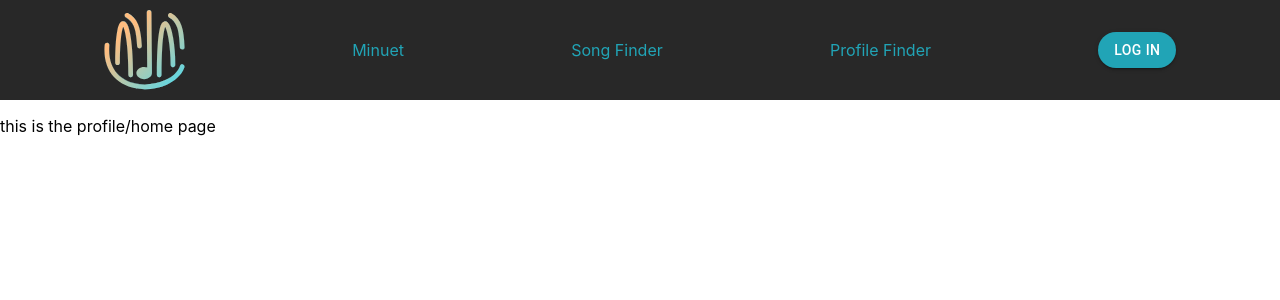
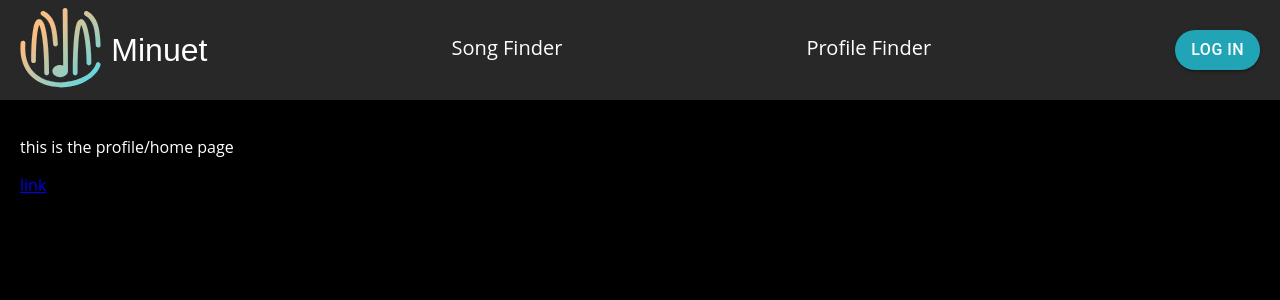
Before and after one commit to jakobreinwald/cs-130-project, a React (Create React App) app in the folder minuet/: page / in a window 1280 px wide. Shown: the top 300 px of the page. Built offline with nearby package versions, Linux system fonts and the light colour scheme.

Commit message:
create animations for mouse hover for nav bar links

```diff
--- a/minuet/src/App.css
+++ b/minuet/src/App.css
@@ -36,3 +36,9 @@
     transform: rotate(360deg);
   }
 }
+
+body {
+  font-family: 'Open Sans', sans-serif;
+  background-color: black;
+  color: white;
+}
--- a/minuet/src/App.js
+++ b/minuet/src/App.js
@@ -7,25 +7,13 @@ import UserProfile from './pages/userProfile';
 
 function App() {
   return (
-    // <div className="App">
-    //   <NavBar />
-    // </div>
     <div>
-      {/* <div id='navigation'>
-        <h1 id='headerTitle'>Joe Bruin</h1>
-        <div>
-          <Link to='/'>Minuet</Link>
-          <Link to='/song-finder'>Song Finder</Link>
-          <Link to='/profile-finder'>Experience</Link>
-        </div>
-      </div> */}
-      <div id='content'>
-        <Routes>
-          <Route path='/' element={<UserProfile />} />
-          <Route path='/song-finder' element={<SongFinder />} />
-          <Route path='/profile-finder' element={<ProfileFinder />} />
-        </Routes>
-      </div>
+      <NavBar />
+      <Routes>
+        <Route path='/' element={<UserProfile />} />
+        <Route path='/song-finder' element={<SongFinder />} />
+        <Route path='/profile-finder' element={<ProfileFinder />} />
+      </Routes>
     </div>
   );
 }
--- a/minuet/src/components/navbar.css
+++ b/minuet/src/components/navbar.css
@@ -3,7 +3,6 @@
     background-color: #282828;
     display: flex;
     flex-direction: row;
-    /* justify-content: center; */
     align-items: center;
     padding: 0 20px;
 }
@@ -12,32 +11,84 @@
     width: 100%;
     display: flex;
     flex-direction: row;
-    justify-content: space-around;
+    justify-content: space-between;
     align-items: center;
 }
 
-.navbarButton {
+.navbarAppLogoName {
+    display: flex;
+    flex-direction: row;
+    gap: 10px;
+    align-items: center;
+}
+
+.navbarLogo{
+    height: 80px;
+}
+
+.navbarAppName{
     color: white;
     text-decoration: none;
-    display: flex;
+    font-family: 'Poppins', sans-serif;
+    font-weight: 500;
+    font-size: 32px;
 }
 
 .logInOutButton {
     background-color: #21A4B6 !important;
     border-radius: 30px !important;
-    /* :hover {
-        color: #a4ecf5
-    } */
+    font-size: 16px !important;
+    font-weight: 500 !important;
 }
 
-a.navbarButton{
-    box-shadow: inset 0 0 0 0 #21A4B6;
+a.navbarLink {
+    overflow: hidden;
+    position: relative;
+    display: inline-block;
+    color: white;
+    font-size: 20px;
+}
+
+a.navbarLink::before,
+a.navbarLink::after {
+    content: '';
+    position: absolute;
+    width: 100%;
+    left: 0;
+}
+a.navbarLink::before {
+    background-color: #21A4B6;
+    height: 2px;
+    bottom: 0;
+    transform-origin: 100% 50%;
+    transform: scaleX(0);
+    transition: transform .3s cubic-bezier(0.76, 0, 0.24, 1);
+}
+
+a.navbarLink::after {
+    content: attr(data-replace);
+    height: 100%;
+    top: 0;
+    transform-origin: 100% 50%;
+    transform: translate3d(200%, 0, 0);
+    transition: transform .3s cubic-bezier(0.76, 0, 0.24, 1);
     color: #21A4B6;
-    margin: 0 -.25rem;
-    padding: 0 .25rem;
-    transition: color .3s ease-in-out, box-shadow .3s ease-in-out;
-  }
-  a:hover {
-    box-shadow: inset 100px 0 0 0 #21A4B6;
-    color: white;
-  }
+}
+
+a.navbarLink:hover::before {
+    transform-origin: 0% 50%;
+    transform: scaleX(1);
+}
+
+a.navbarLink:hover::after {
+    transform: translate3d(0, 0, 0);
+}
+
+a.navbarLink span {
+    display: inline-block;
+    transition: transform .3s cubic-bezier(0.76, 0, 0.24, 1);
+}
+
+a.navbarLink:hover span {
+    transform: translate3d(-200%, 0, 0);
+}
--- a/minuet/src/components/navbar.js
+++ b/minuet/src/components/navbar.js
@@ -15,11 +15,21 @@ function LogInOutButton () {
 function NavBar () {
     return (
         <div className='navbar'>
+
             <div className='navbarContent'>
-                <img src={MinuetLogo} alt='logo' className='navbarLogo' height={80}/>
-                <Link to='/' className="navbarButton">Minuet</Link>
+                <div className='navbarAppLogoName'>
+                    <Link to='/'>
+                        <img src={MinuetLogo} alt='logo' className='navbarLogo'/>
+                    </Link>
+                    <Link to='/' className='navbarAppName'> Minuet </Link>
+                </div>
+
+                {/* <p><Link to='/' data-replace="Minuet" className="navbarLink"><span>Minuet</span></Link></p> */}
+                <p><Link to='/song-finder' data-replace="Song Finder" className="navbarLink"><span>Song Finder</span></Link></p>
+                <p><Link to='/profile-finder' data-replace="Profile Finder" className="navbarLink"><span>Profile Finder</span></Link></p>
+                {/* <Link to='/' className="navbarButton">Minuet</Link>
                 <Link to='/song-finder' className="navbarButton">Song Finder</Link>
-                <Link to='/profile-finder' className="navbarButton">Profile Finder</Link>
+                <Link to='/profile-finder' className="navbarButton">Profile Finder</Link> */}
                 <LogInOutButton />
             </div>
 
--- a/minuet/src/pages/profileFinder.js
+++ b/minuet/src/pages/profileFinder.js
@@ -5,7 +5,6 @@ import NavBar from '../components/navbar';
 function ProfileFinder() {
   return (
     <div className="Profile">
-      <NavBar />
       <p>this is the ProfileFinder page</p>
     </div>
   );
--- a/minuet/src/pages/songFinder.js
+++ b/minuet/src/pages/songFinder.js
@@ -5,7 +5,6 @@ import NavBar from '../components/navbar';
 function SongFinder() {
   return (
     <div className="SongFinder">
-      <NavBar />
       <p>this is the SongFinder page</p>
     </div>
   );
--- /dev/null
+++ b/minuet/src/pages/userProfile.css
@@ -0,0 +1,3 @@
+.profileBody{
+    padding: 20px;
+}
--- a/minuet/src/pages/userProfile.js
+++ b/minuet/src/pages/userProfile.js
@@ -1,12 +1,15 @@
 import React from 'react';
 
 import NavBar from '../components/navbar';
+import './userProfile.css'
 
 function UserProfile() {
   return (
-    <div className="Profile">
-      <NavBar />
-      <p>this is the profile/home page</p>
+    <div className="profilePage">
+      <div className="profileBody">
+        <p>this is the profile/home page</p>
+        <a href='www.google.com'> link</a>
+      </div>
     </div>
   );
 }
```
